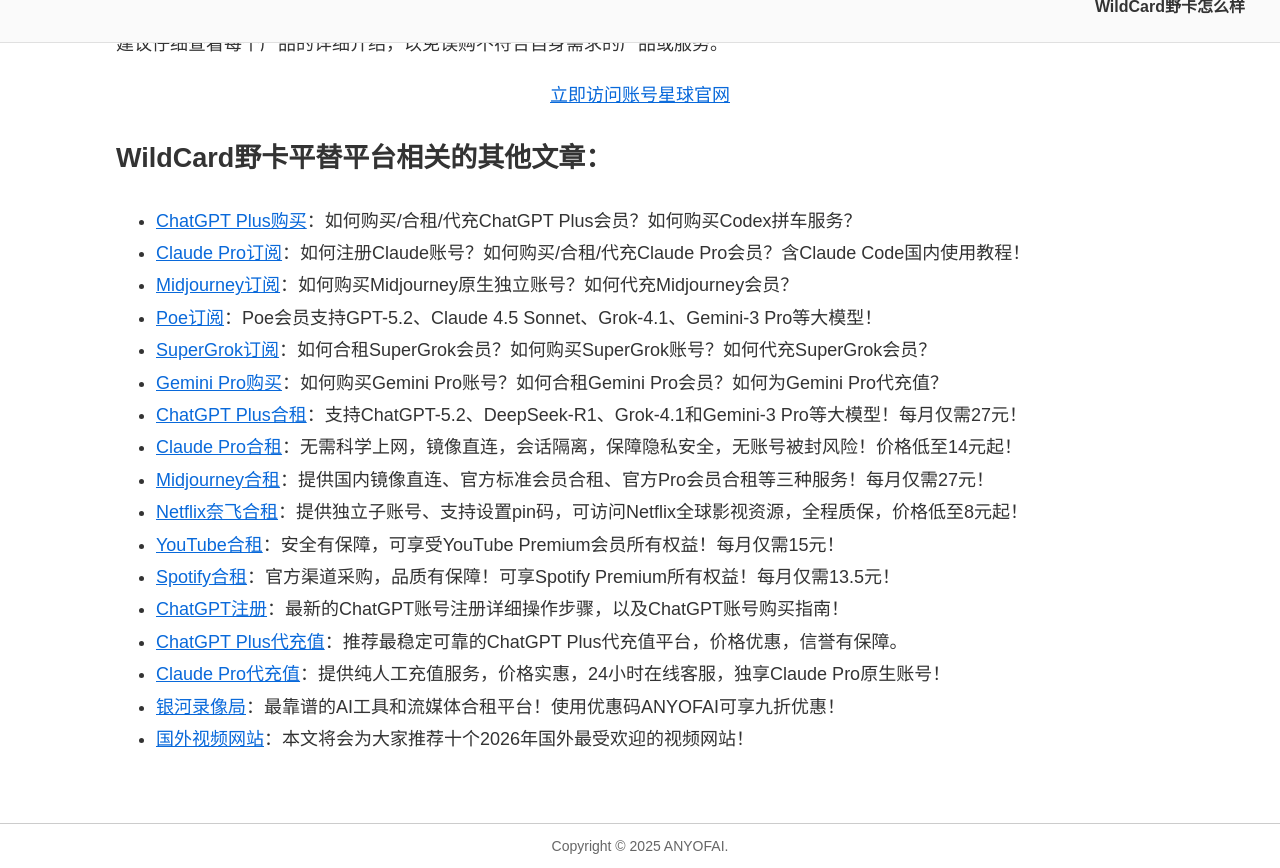
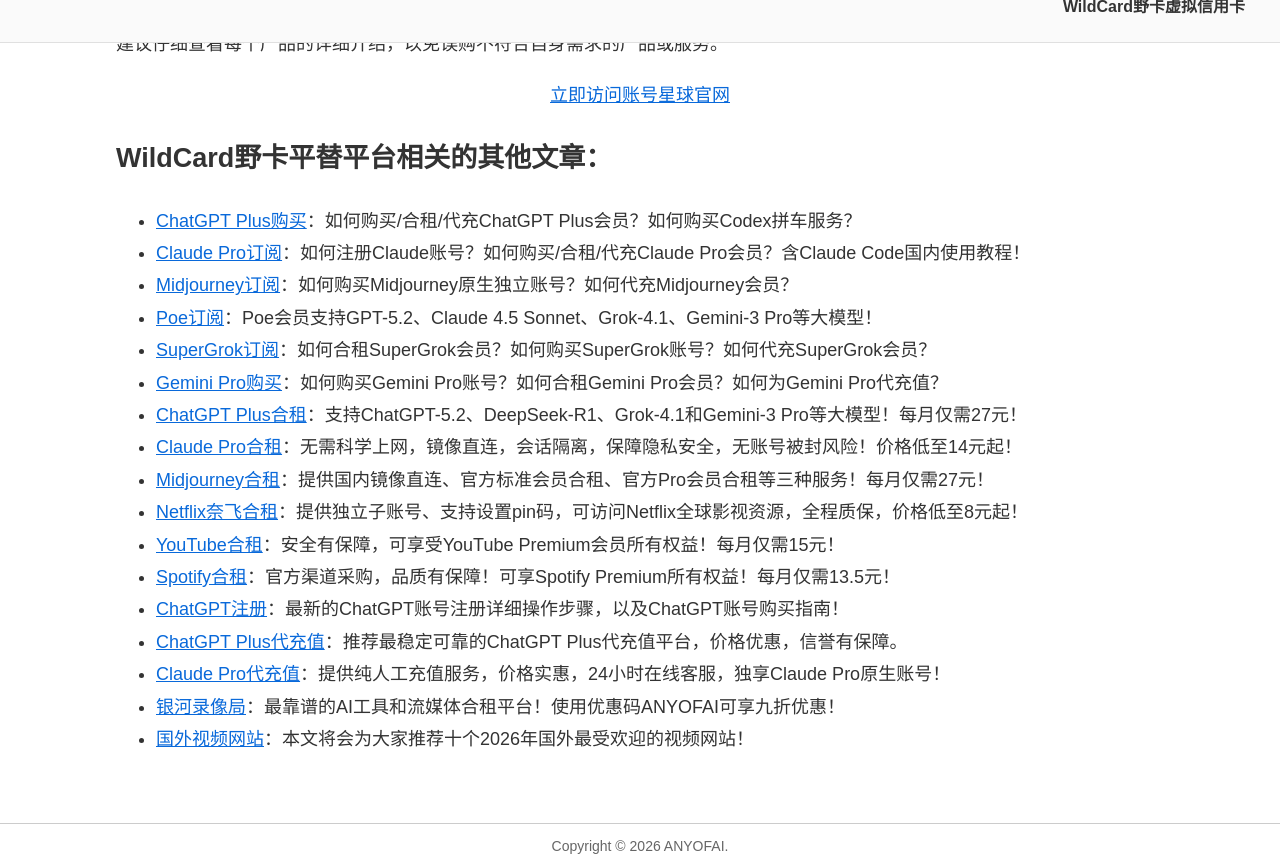
Before and after one commit to anyofai/anyofai.github.io, a Jekyll site: the page built from index.md, in a window 1280 px wide and 900 px high, scrolled down 11307 px, cut to the strip 32-900 px from the top of the window. Built offline with Jekyll 4.4.1, drawn with Linux system fonts in a browser that asks for light colours.

Commit message:
Update default.html

```diff
--- a/_layouts/default.html
+++ b/_layouts/default.html
@@ -13,7 +13,7 @@
     <header>
         <nav>
             <ul class="nav">
-                <li><a href="{{ '/' | relative_url }}">WildCard野卡怎么样</a></li>
+                <li><a href="{{ '/' | relative_url }}">WildCard野卡虚拟信用卡</a></li>
             </ul>
         </nav>
     </header>
@@ -21,7 +21,7 @@
         {{ content }}
     </main>
     <footer>
-        <p>Copyright © 2025 ANYOFAI.</p>
+        <p>Copyright © 2026 ANYOFAI.</p>
     </footer>
 </body>
 </html>
```
